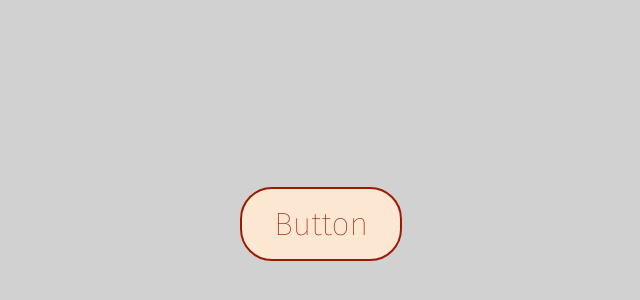
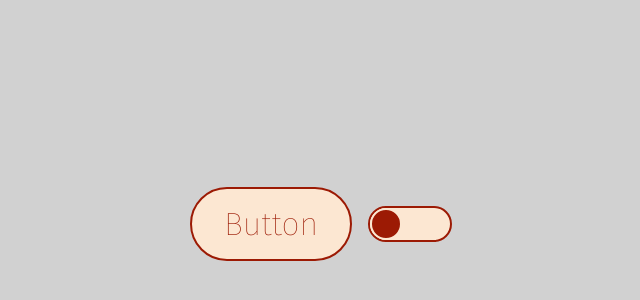
Before and after one commit to TimothyRedPanda/component_library, a React (Vite) app: page / in a window 1280 px wide. Shown: the part 184-484 px from the top of the page, without its empty margins (327-967 px from the left). Built offline with nearby package versions, Linux system fonts and the light colour scheme; a web font is replaced by a local one.

Commit message:
Second component added - switch with two states.

```diff
--- a/src/components/button/button.scss
+++ b/src/components/button/button.scss
@@ -3,7 +3,7 @@
     background-color: #fce7d2;
     border: 2px solid #9c1a04;
     font-size: 2rem;
-    border-radius: 32px;
+    border-radius: 2.5rem;
     padding: 1rem 2rem;
     cursor: pointer;
 }
--- a/src/components/button/button.tsx
+++ b/src/components/button/button.tsx
@@ -2,14 +2,16 @@ import { motion } from "framer-motion";
 import "./button.scss";
 
 const buttonText = "Button";
+const buttonTransition = { transition: 0.25, ease: "easeInOut" };
+const buttonVariants = { y: -5, backgroundColor: "#9c1a04", color: "#fce7d2" };
 
 function button() {
 	return (
 		<>
 			<motion.button
 				className="styledBtn"
-				whileHover={{ y: -5, backgroundColor: "#9c1a04", color: "#fce7d2" }}
-				transition={{ transition: 0.25 }}
+				whileHover={buttonVariants}
+				transition={buttonTransition}
 				whileTap={{ scale: 0.98 }}
 			>
 				{buttonText}
--- /dev/null
+++ b/src/components/slide-button/slideBtn.scss
@@ -0,0 +1,31 @@
+.slideContainer {
+    display: flex;
+    align-items: center;
+    justify-content: flex-start;
+    background-color: #fce7d2;
+    width: 5rem;
+    height: 2rem;
+    border-radius: 3rem;
+    border:2px solid #9c1a04;
+    transition: all 1s ease;
+    cursor: pointer;
+}
+
+.slideContainer[data-isOn="true"] {
+    justify-content: flex-end;
+    background-color: #9c1a04;
+}
+
+.slideBtn {
+    height: 100%;
+    aspect-ratio: 1/1;
+    border-radius: 100%;
+    background-color: #9c1a04;
+    border: 2px solid #fce7d2;
+    outline: none;
+    cursor: pointer;
+}
+
+:root[data-isOn="true"]{
+    background-color: #9c1a04;
+}
--- /dev/null
+++ b/src/components/slide-button/slideBtn.tsx
@@ -0,0 +1,33 @@
+import React, { useState } from "react";
+import { easeInOut, motion } from "framer-motion";
+import "./slideBtn.scss";
+
+function slideBtn() {
+	const [isOn, setIsOn] = useState(false);
+	const toggleSwitch = () => {
+		setIsOn(!isOn);
+	};
+
+	const switchTransition = {
+		duration: 0.25,
+		ease: "easeInOut",
+	};
+
+	return (
+		<>
+			<motion.div
+				className="slideContainer"
+				data-isOn={isOn}
+				onClick={toggleSwitch}
+			>
+				<motion.button
+					className="slideBtn"
+					layout
+					transition={switchTransition}
+				/>
+			</motion.div>
+		</>
+	);
+}
+
+export default slideBtn;
--- a/src/index.scss
+++ b/src/index.scss
@@ -16,6 +16,7 @@
 
 body {
     background-color: #d1d1d1;
+    overflow: hidden;
 }
 
 * {
--- a/src/main.tsx
+++ b/src/main.tsx
@@ -1,6 +1,7 @@
 import React from "react";
 import ReactDOM from "react-dom/client";
 import Button from "./components/button/button.tsx";
+import SlideBtn from "./components/slide-button/slideBtn.tsx";
 import "./index.scss";
 
 const rootElement = document.getElementById("root");
@@ -10,6 +11,7 @@ if (rootElement) {
 	root.render(
 		<React.StrictMode>
 			<Button />
+			<SlideBtn />
 		</React.StrictMode>,
 	);
 }
```
